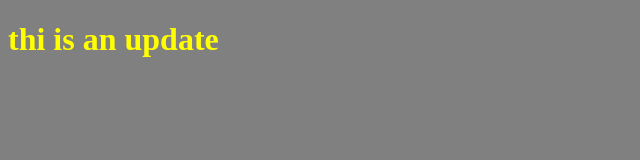
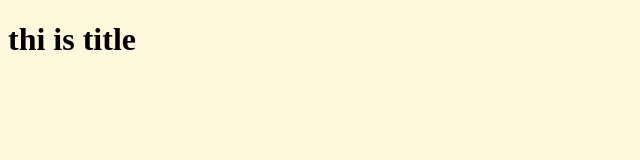
Before and after one commit to mohamedsmd/myproject, a plain HTML site: page index.html in a window 1280 px wide. Shown: the whole page, without its empty margins (0-640 px from the left). Drawn offline with Linux system fonts and the light colour scheme.

Commit message:
chang the title

```diff
--- a/index.html
+++ b/index.html
@@ -7,7 +7,7 @@
     <link rel="stylesheet" href="style.css">
 </head>
 <body>
-    <h1>thi is an update</h1>
+    <h1>thi is title</h1>
 
     <script> src="app.js"</script>
 </body>
--- a/style.css
+++ b/style.css
@@ -1,6 +1,6 @@
 h1{
-    color:yellow;
+    color:black;
 }
 body{
-    background-color: gray;
+    background-color: cornsilk;
 }
```
